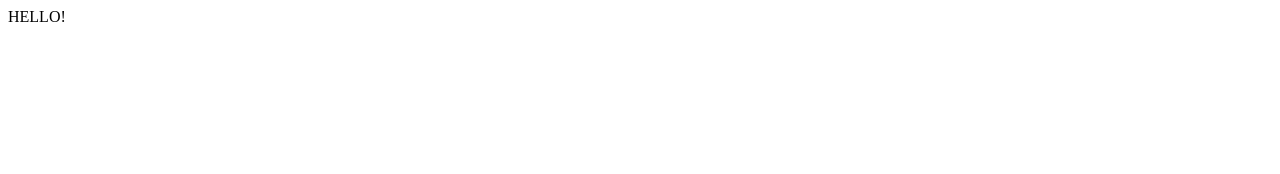
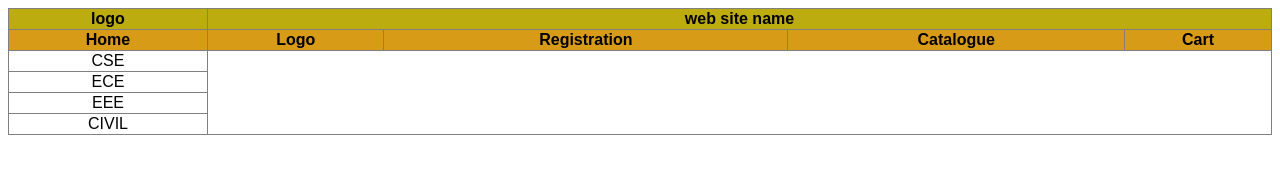
Before and after one commit to vansh70i/web_vansh, a plain HTML site: page index.html in a window 1280 px wide. Drawn offline with Linux system fonts and the light colour scheme.

Commit message:
Update index.html

```diff
--- a/index.html
+++ b/index.html
@@ -1,9 +1,46 @@
-<HTML>
-  <HEAD>
-    <TITLE> Book Store
-    </TITLE>
-  </HEAD>
-  <BODY>
-  <p>HELLO!</p>
-  </BODY>
-</HTML>
+<!DOCTYPE html>
+<html lang="en">
+<head>
+    <meta charset="UTF-8">
+    <meta name="viewport" content="width=device-width, initial-scale=1.0">
+    <title> book store </title>
+      <style>
+        table {
+            width: 100%;
+            border-collapse: collapse;
+            font-family: Arial, sans-serif;
+         text-align: center;
+        }</style>
+</head>
+<body>
+    <table border="1">
+        <tr style="background-color: rgb(189, 172, 16);">
+     <th >logo</th>
+     <th colspan="4">web site name</th>
+        </tr>
+         <tr style="background-color: rgb(215, 155, 24);">
+                <th>Home</th>
+                <th>Logo</th>
+                <th>Registration</th>
+                <th>Catalogue</th>
+                <th>Cart</th>
+              </tr>
+
+            <tr>
+                <td class="left-col">CSE</td>
+            </tr>
+
+            <tr>
+                <td class="left-col">ECE</td>
+            </tr>
+
+            <tr>
+                <td class="left-col">EEE</td>
+            </tr>
+             <tr>
+                <td class="left-col">CIVIL</td>
+            </tr>
+    </table>
+
+</body>
+</html>
```
